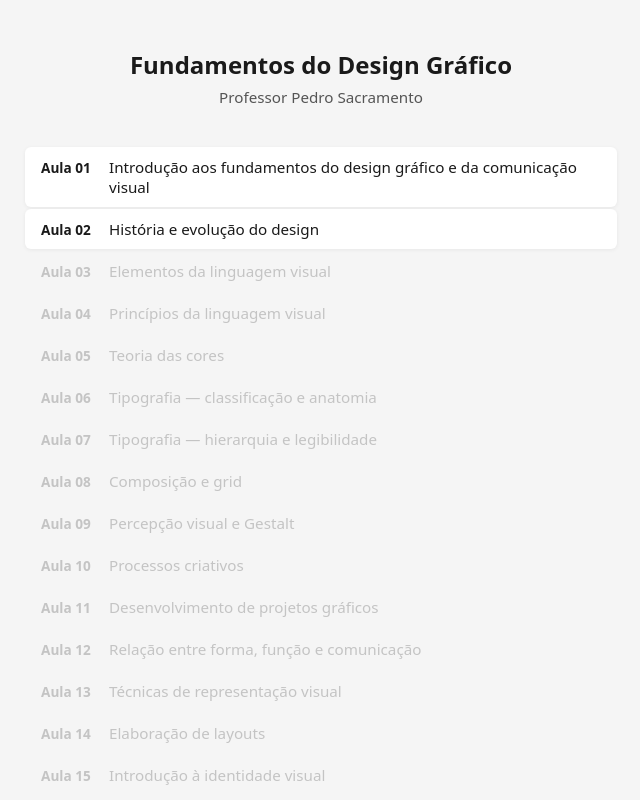
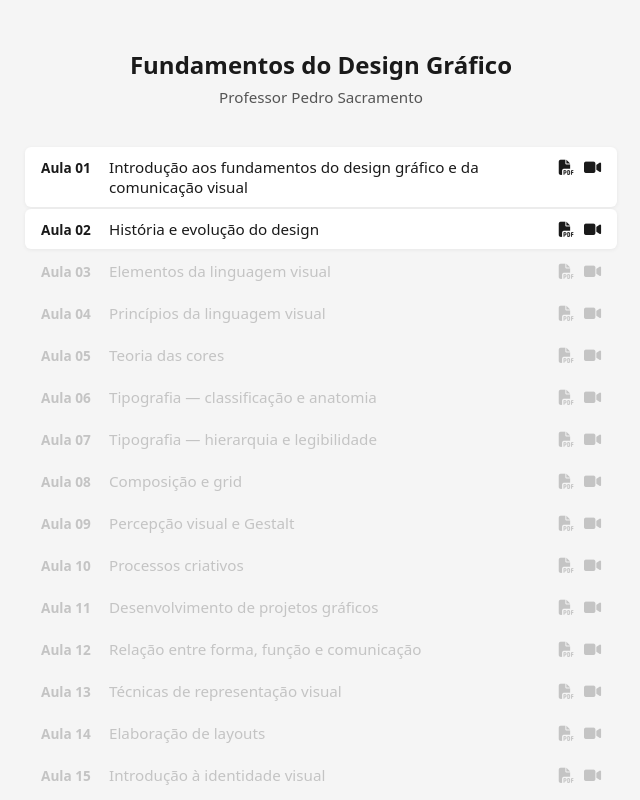
Before and after one commit to pedrosacramento/fundamentos-do-design-grafico, a React (Vite) app in the folder site/: page / in a window 1280 px wide. Shown: the top 800 px of the page, without its empty margins (319-959 px from the left). Built offline with nearby package versions, Linux system fonts and the light colour scheme.

Commit message:
Add PDF and video icons (Font Awesome) to each lesson
Co-Authored-By: DeepSeek V4 pro <noreply@anthropic.com>

```diff
--- a/site/index.html
+++ b/site/index.html
@@ -5,6 +5,7 @@
     <link rel="icon" type="image/svg+xml" href="/favicon.svg" />
     <meta name="viewport" content="width=device-width, initial-scale=1.0" />
     <title>Fundamentos do Design Gráfico</title>
+    <link rel="stylesheet" href="https://cdnjs.cloudflare.com/ajax/libs/font-awesome/6.7.2/css/all.min.css" />
   </head>
   <body>
     <div id="root"></div>
--- a/site/src/App.css
+++ b/site/src/App.css
@@ -54,4 +54,13 @@
 .aula-titulo {
   font-size: 0.95rem;
   color: inherit;
+  flex: 1;
 }
+
+.aula-icones {
+  display: flex;
+  gap: 10px;
+  font-size: 0.95rem;
+  color: inherit;
+  flex-shrink: 0;
+}
--- a/site/src/App.jsx
+++ b/site/src/App.jsx
@@ -37,6 +37,10 @@ function App() {
           <li key={aula.numero} className={aula.ativa ? 'aula ativa' : 'aula'}>
             <span className="aula-numero">Aula {aula.numero}</span>
             <span className="aula-titulo">{aula.titulo}</span>
+            <span className="aula-icones">
+              <i className="fa-solid fa-file-pdf"></i>
+              <i className="fa-solid fa-video"></i>
+            </span>
           </li>
         ))}
       </ul>
```
